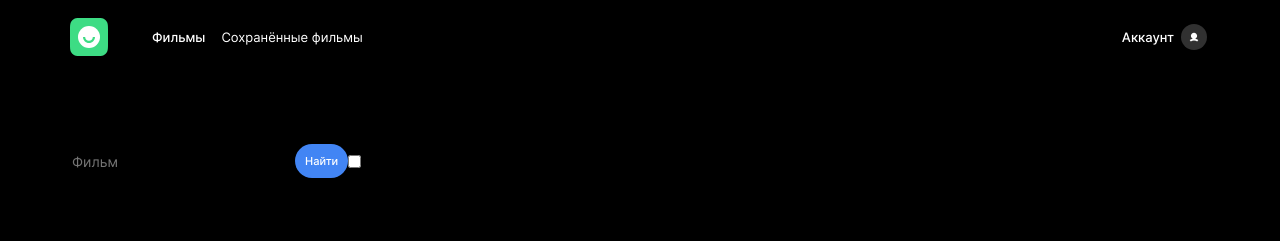
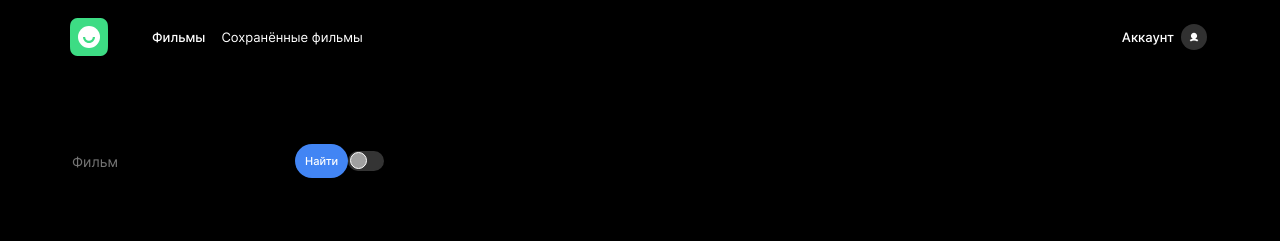
Before and after one commit to krylovis/movies-explorer-frontend, a React (Create React App) app: page /movies in a window 1280 px wide. Shown: the top 241 px of the page. Built offline with nearby package versions, Linux system fonts and the light colour scheme.

Commit message:
add switch

```diff
--- a/src/components/SearchForm/SearchForm.css
+++ b/src/components/SearchForm/SearchForm.css
@@ -39,4 +39,44 @@
   background: #4285F4;
 }
 
-.search-form__switch {}
+.search-form__switch {
+  position: relative;
+  width: 36px;
+  height: 20px;
+}
+
+.search-form__checkbox {
+  display: none;
+}
+
+.search-form__slider {
+  position: absolute;
+  cursor: pointer;
+  top: 0;
+  left: 0;
+  right: 0;
+  bottom: 0;
+  background-color: #343434;
+  border-radius: 20px;
+  transition: .4s;
+}
+
+.search-form__slider:before {
+  position: absolute;
+  content: "";
+  height: 15px;
+  width: 15px;
+  left: 2px;
+  bottom: 2px;
+  background-color: #A0A0A0;
+  -webkit-transition: .4s;
+  transition: .4s;
+
+  border-radius: 50%;
+  border: 1px solid white;
+}
+
+.search-form__checkbox:checked+.search-form__slider:before {
+  transform: translateX(13px);
+  background-color: #2BE080;
+}
--- a/src/components/SearchForm/SearchForm.jsx
+++ b/src/components/SearchForm/SearchForm.jsx
@@ -36,7 +36,10 @@ export default function SearchForm() {
             type="submit"
           >Найти
           </button>
-          <input className="search-form__switch" type="checkbox" role="switch" />
+          <label class="search-form__switch">
+            <input className="search-form__checkbox" type="checkbox" role="switch" />
+            <span class="search-form__slider"></span>
+          </label>
         </form>
       </div>
     </section>
```
